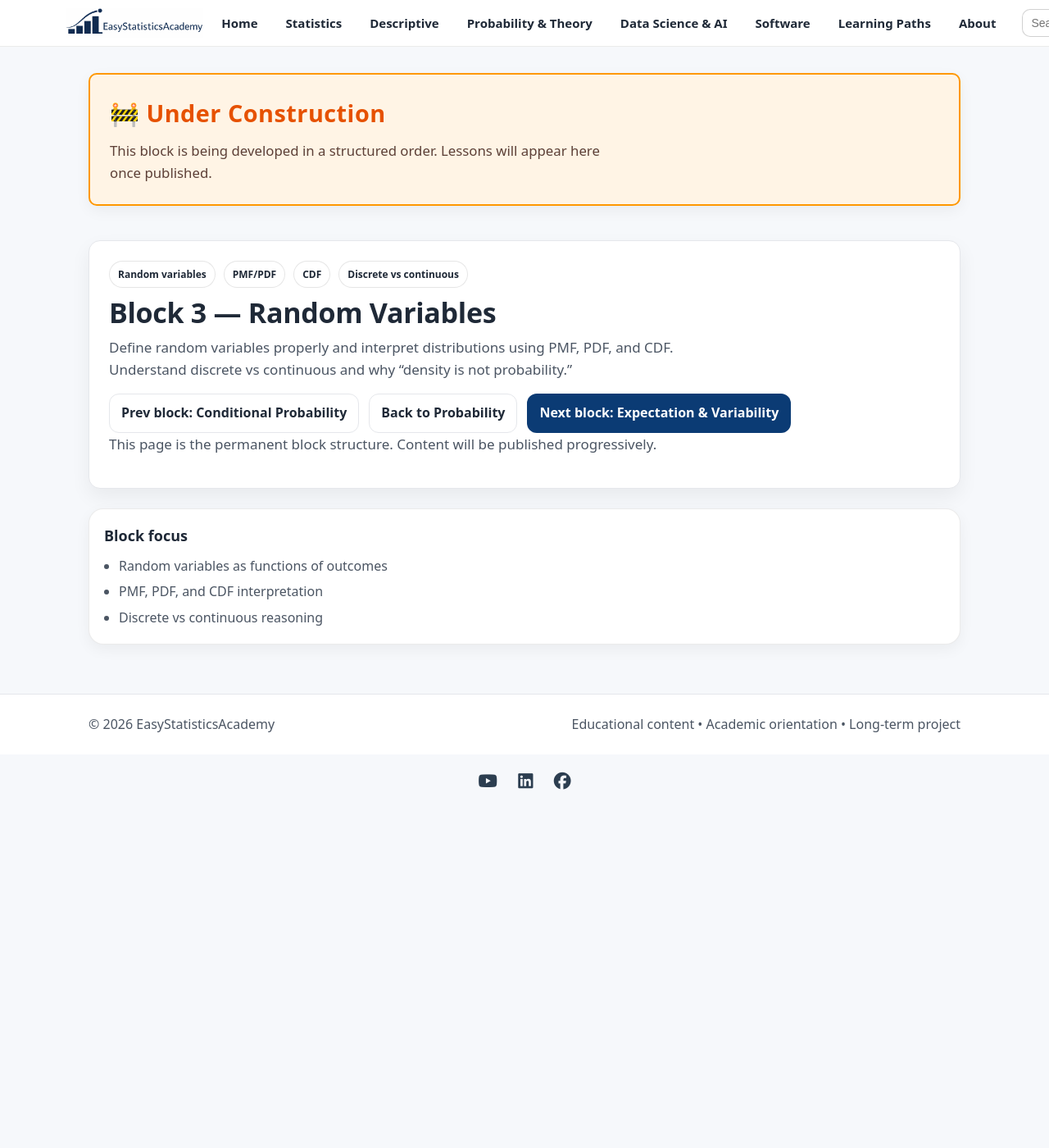
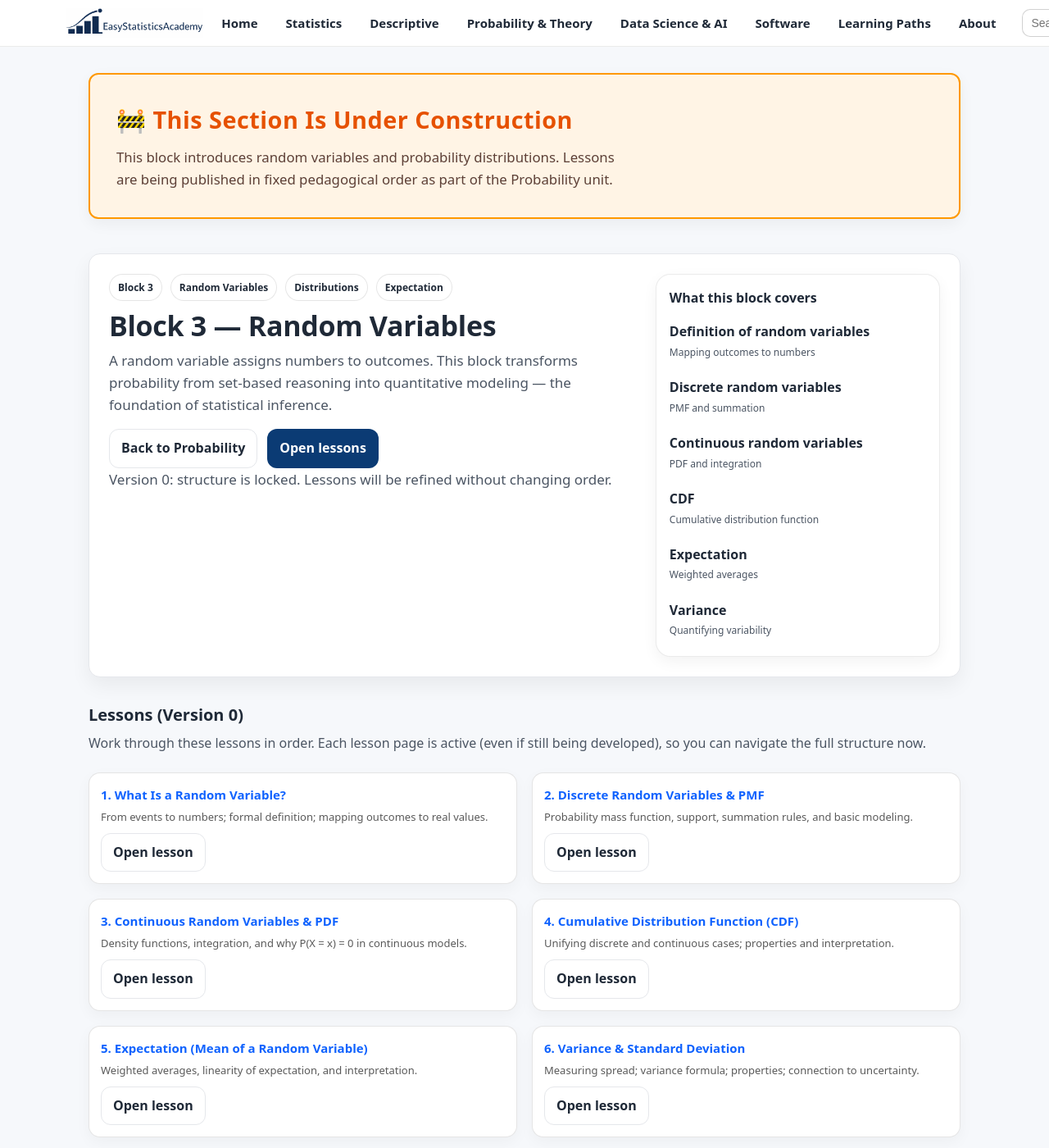
Before and after one commit to ammar-homaida-statistics/easystatisticsacademy, a Jekyll site: the page built from probability/random-variables/index.md, in a window 1280 px wide and 1400 px high. Shown: the whole window at 82% size. Built offline with Jekyll 4.4.1, drawn with Linux system fonts in a browser that asks for light colours; our own code applies the rules of GitHub Pages for plain Markdown files; some of the changed text lies outside the part shown.

Commit message:
Update structure

```diff
--- a/probability/random-variables/index.md
+++ b/probability/random-variables/index.md
@@ -1,71 +1,205 @@
 ---
 layout: default
-title: "Block 3 — Random Variables"
-description: "Define random variables and interpret PMF, PDF, and CDF correctly (discrete vs continuous)."
+title: Block 3 — Random Variables
+description: From events to numerical quantities: discrete and continuous random variables, probability distributions, expectation, variance, and foundational probabilistic modeling.
 permalink: /probability/random-variables/
 sidebar: false
 ---
 
+<!-- UNDER CONSTRUCTION NOTICE -->
 <section class="section section-slim">
-  <div class="callout" style="background:#fff4e5; border:2px solid #ff9800; padding:1.5rem; border-radius:10px;">
+  <div class="callout" style="background:#fff4e5; border:2px solid #ff9800; padding:2rem; border-radius:12px;">
     <div class="callout-copy">
-      <h2 style="margin-top:0; color:#e65100; font-size:1.8rem; letter-spacing:0.5px;">🚧 Under Construction</h2>
+      <h2 style="margin-top:0; color:#e65100; font-size:1.8rem; letter-spacing:0.5px;">
+        🚧 This Section Is Under Construction
+      </h2>
       <p style="margin:0; font-size:1.05rem; color:#5d4037; line-height:1.6;">
-        This block is being developed in a structured order. Lessons will appear here once published.
+        This block introduces random variables and probability distributions.
+        Lessons are being published in fixed pedagogical order as part of the Probability unit.
       </p>
     </div>
   </div>
 </section>
 
+<!-- ✅ Update "last visited block" for Probability home -->
+<script>
+  (function () {
+    var KEY = "esa_continue_probability_last_block_v0";
+
+    localStorage.setItem(KEY, JSON.stringify({
+      url: "/probability/random-variables/",
+      label: "Block 3 — Random Variables",
+      ts: Date.now()
+    }));
+  })();
+</script>
+
 <section class="hero hero-section">
-  <div class="hero-card">
+  <div class="hero-card hero-split">
     <div class="hero-copy">
       <div class="badge-row">
-        <span class="badge">Random variables</span>
-        <span class="badge">PMF/PDF</span>
-        <span class="badge">CDF</span>
-        <span class="badge">Discrete vs continuous</span>
+        <span class="badge">Block 3</span>
+        <span class="badge">Random Variables</span>
+        <span class="badge">Distributions</span>
+        <span class="badge">Expectation</span>
       </div>
 
       <h1>Block 3 — Random Variables</h1>
       <p class="lead">
-        Define random variables properly and interpret distributions using PMF, PDF, and CDF.
-        Understand discrete vs continuous and why “density is not probability.”
+        A random variable assigns numbers to outcomes.
+        This block transforms probability from set-based reasoning
+        into quantitative modeling — the foundation of statistical inference.
       </p>
 
       <div class="hero-actions">
-        <a class="btn btn-outline" href="/probability/conditional/">Prev block: Conditional Probability</a>
         <a class="btn btn-outline" href="/probability/">Back to Probability</a>
-        <a class="btn" href="/probability/expectation-variance/">Next block: Expectation &amp; Variability</a>
+        <a class="btn" href="#lessons">Open lessons</a>
       </div>
 
       <p class="muted-mini">
-        This page is the permanent block structure. Content will be published progressively.
+        Version 0: structure is locked. Lessons will be refined without changing order.
       </p>
     </div>
+
+    <div class="hero-panel">
+      <div class="panel-card">
+        <h2 class="panel-title">What this block covers</h2>
+        <ul class="quickstart" style="list-style:none; padding-left:0; margin:0;">
+          <li style="margin:.35rem 0;"><strong>Definition of random variables</strong><span class="meta">Mapping outcomes to numbers</span></li>
+          <li style="margin:.35rem 0;"><strong>Discrete random variables</strong><span class="meta">PMF and summation</span></li>
+          <li style="margin:.35rem 0;"><strong>Continuous random variables</strong><span class="meta">PDF and integration</span></li>
+          <li style="margin:.35rem 0;"><strong>CDF</strong><span class="meta">Cumulative distribution function</span></li>
+          <li style="margin:.35rem 0;"><strong>Expectation</strong><span class="meta">Weighted averages</span></li>
+          <li style="margin:.35rem 0;"><strong>Variance</strong><span class="meta">Quantifying variability</span></li>
+        </ul>
+      </div>
+    </div>
+  </div>
+</section>
+
+<section class="section" id="continue-reading-block3" style="display:none;">
+  <div class="callout">
+    <div class="callout-copy">
+      <h2>Continue reading</h2>
+      <p class="muted-mini" id="continue-reading-block3-label" style="margin:0 0 .75rem 0;"></p>
+      <a class="btn" id="continue-reading-block3-btn" href="#">Continue</a>
+    </div>
+  </div>
+</section>
+
+<section class="section" id="lessons">
+  <div class="section-head">
+    <h2>Lessons (Version 0)</h2>
+    <p>
+      Work through these lessons in order. Each lesson page is active
+      (even if still being developed), so you can navigate the full structure now.
+    </p>
+  </div>
+
+  <div class="grid grid-2">
+
+    <!-- Lesson 1 -->
+    <div class="card lesson-card">
+      <h3><a href="/probability/random-variables/what-is-a-random-variable/">1. What Is a Random Variable?</a></h3>
+      <p>From events to numbers; formal definition; mapping outcomes to real values.</p>
+      <div class="pill-row">
+        <a class="btn btn-outline" href="/probability/random-variables/what-is-a-random-variable/">Open lesson</a>
+      </div>
+    </div>
+
+    <!-- Lesson 2 -->
+    <div class="card lesson-card">
+      <h3><a href="/probability/random-variables/discrete-random-variables/">2. Discrete Random Variables & PMF</a></h3>
+      <p>Probability mass function, support, summation rules, and basic modeling.</p>
+      <div class="pill-row">
+        <a class="btn btn-outline" href="/probability/random-variables/discrete-random-variables/">Open lesson</a>
+      </div>
+    </div>
+
+    <!-- Lesson 3 -->
+    <div class="card lesson-card">
+      <h3><a href="/probability/random-variables/continuous-random-variables/">3. Continuous Random Variables & PDF</a></h3>
+      <p>Density functions, integration, and why P(X = x) = 0 in continuous models.</p>
+      <div class="pill-row">
+        <a class="btn btn-outline" href="/probability/random-variables/continuous-random-variables/">Open lesson</a>
+      </div>
+    </div>
+
+    <!-- Lesson 4 -->
+    <div class="card lesson-card">
+      <h3><a href="/probability/random-variables/cumulative-distribution-function/">4. Cumulative Distribution Function (CDF)</a></h3>
+      <p>Unifying discrete and continuous cases; properties and interpretation.</p>
+      <div class="pill-row">
+        <a class="btn btn-outline" href="/probability/random-variables/cumulative-distribution-function/">Open lesson</a>
+      </div>
+    </div>
+
+    <!-- Lesson 5 -->
+    <div class="card lesson-card">
+      <h3><a href="/probability/random-variables/expectation/">5. Expectation (Mean of a Random Variable)</a></h3>
+      <p>Weighted averages, linearity of expectation, and interpretation.</p>
+      <div class="pill-row">
+        <a class="btn btn-outline" href="/probability/random-variables/expectation/">Open lesson</a>
+      </div>
+    </div>
+
+    <!-- Lesson 6 -->
+    <div class="card lesson-card">
+      <h3><a href="/probability/random-variables/variance-and-standard-deviation/">6. Variance & Standard Deviation</a></h3>
+      <p>Measuring spread; variance formula; properties; connection to uncertainty.</p>
+      <div class="pill-row">
+        <a class="btn btn-outline" href="/probability/random-variables/variance-and-standard-deviation/">Open lesson</a>
+      </div>
+    </div>
+
   </div>
 </section>
 
 <section class="section section-slim">
   <div class="callout">
     <div class="callout-copy">
-      <h2>Block focus</h2>
+      <h2>Outcome of Block 3</h2>
       <ul class="bullets">
-        <li>Random variables as functions of outcomes</li>
-        <li>PMF, PDF, and CDF interpretation</li>
-        <li>Discrete vs continuous reasoning</li>
+        <li>Translate probabilistic experiments into random variables</li>
+        <li>Work with PMF, PDF, and CDF correctly</li>
+        <li>Compute expectation and variance</li>
+        <li>Understand how probability distributions summarize uncertainty</li>
+        <li>Be ready for Named Distributions (Block 4)</li>
       </ul>
+    </div>
+    <div class="callout-side">
+      <div class="mini" style="border-left:4px solid #1a73e8; padding-left:12px;">
+        <div class="mini-title" style="color:#1a73e8;">Next block</div>
+        <div class="mini-body">
+          Continue to
+          <a href="/probability/distributions/" style="color:#1a73e8; text-decoration:underline;">
+            <strong>Block 4 — Important Probability Distributions</strong>
+          </a>.
+        </div>
+      </div>
     </div>
   </div>
 </section>
 
 <script>
   (function () {
-    var KEY = "esa_continue_probability_last_block_v0";
-    var data = {
-      url: "/probability/random-variables/",
-      label: "Block 3 — Random Variables"
-    };
-    try { localStorage.setItem(KEY, JSON.stringify(data)); } catch (e) {}
+    var KEY = "esa_continue_probability_random_variables_lesson_v0";
+
+    var raw = localStorage.getItem(KEY);
+    if (!raw) return;
+
+    try {
+      var data = JSON.parse(raw);
+      if (!data || !data.url || !data.label) return;
+
+      var wrap = document.getElementById("continue-reading-block3");
+      var label = document.getElementById("continue-reading-block3-label");
+      var btn = document.getElementById("continue-reading-block3-btn");
+      if (!wrap || !label || !btn) return;
+
+      label.innerHTML = 'You last visited: <strong>' + data.label + '</strong>';
+      btn.href = data.url;
+      wrap.style.display = "block";
+    } catch (e) {}
   })();
 </script>
```
